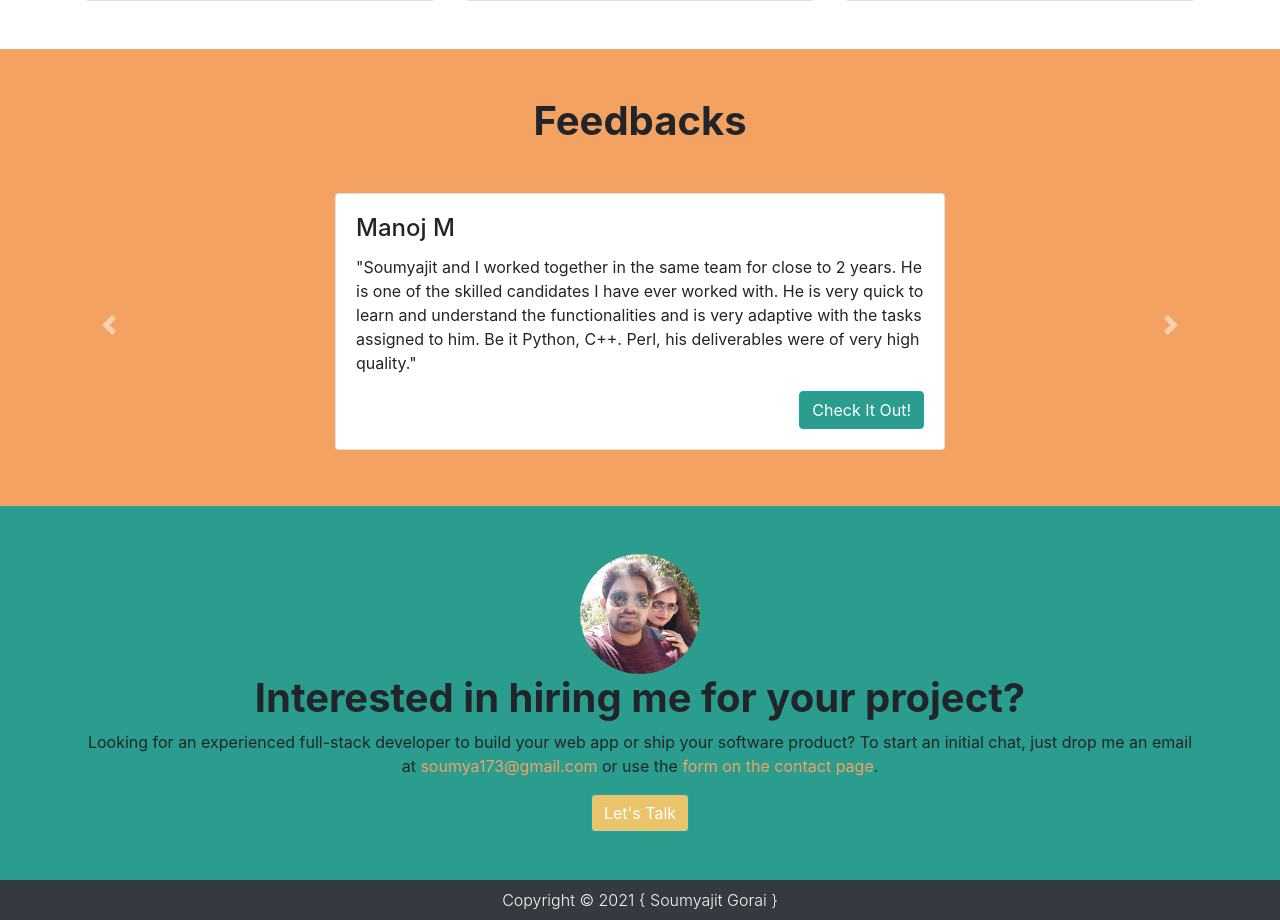
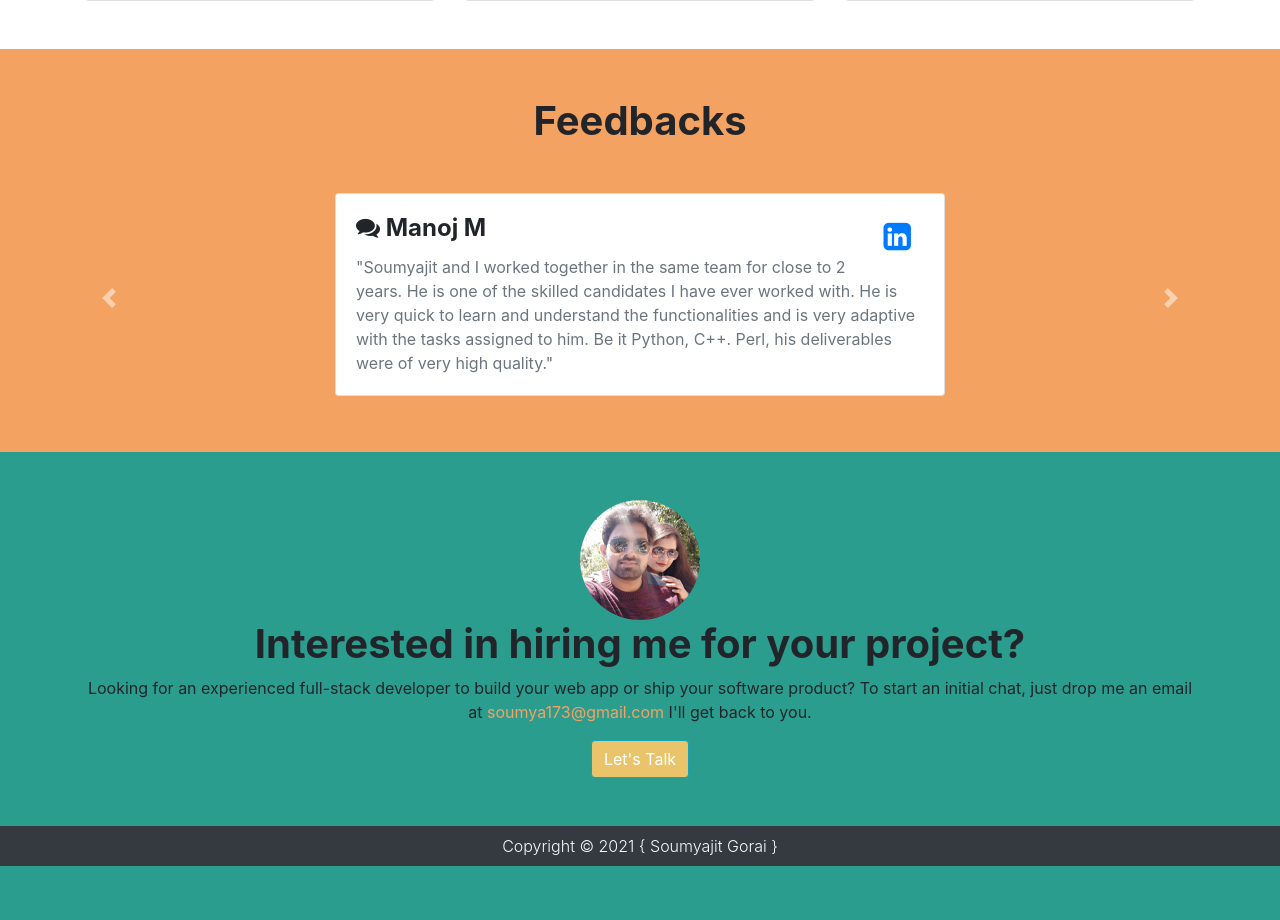
Before and after one commit to soumya173/django-portfolio, a Django app: page / in a window 1280 px wide. Shown: the part 893-1813 px from the top of the page. After the commit the page ends 1759 px from the top, so only its background shows below. Run offline with Django 3.2, Linux system fonts and the light colour scheme; some libraries are stand-ins or nearby versions.

Commit message:
Minor imporvements
- Add button functionalities
- Working links in resume page
- Feedback section improvements
- New migrations for removing like buttons
- Blog posts page improvements

```diff
--- a/projectportfolio/appportfolio/templates/index.html
+++ b/projectportfolio/appportfolio/templates/index.html
@@ -96,9 +96,8 @@
               <div class="card mb-2">
                 <!-- <img class="card-img-top" src="https://mdbootstrap.com/img/Photos/Horizontal/City/4-col/img%20(60).jpg" alt="Card image cap"> -->
                 <div class="card-body">
-                  <h4 class="card-title">Manoj M</h4>
-                  <p class="card-text">"Soumyajit and I worked together in the same team for close to 2 years. He is one of the skilled candidates I have ever worked with. He is very quick to learn and understand the functionalities and is very adaptive with the tasks assigned to him. Be it Python, C++. Perl, his deliverables were of very high quality."</p>
-                  <a href="https://www.linkedin.com/in/soumyajit-gorai-58b71110a/" class="btn btn-info bg-persian-green float-right" target="_blank">Check It Out!</a>
+                  <h4 class="card-title font-weight-bold"><i class="fa fa-comments" aria-hidden="true"></i> Manoj M<a href="https://www.linkedin.com/in/soumyajit-gorai-58b71110a/" class="btn btn-link float-right" target="_blank"><i class="fa fa-2x fa-linkedin-square" aria-hidden="true"></i></a></h4>
+                  <p class="card-text text-muted">"Soumyajit and I worked together in the same team for close to 2 years. He is one of the skilled candidates I have ever worked with. He is very quick to learn and understand the functionalities and is very adaptive with the tasks assigned to him. Be it Python, C++. Perl, his deliverables were of very high quality."</p>
                 </div>
               </div>
             </div>
@@ -111,9 +110,8 @@
               <div class="card mb-2">
                 <!-- <img class="card-img-top" src="https://mdbootstrap.com/img/Photos/Horizontal/City/4-col/img%20(60).jpg" alt="Card image cap"> -->
                 <div class="card-body">
-                  <h4 class="card-title">Ravikiran DG</h4>
-                  <p class="card-text">"Soumyajit Gorai is a perfect example of a skilled developer. He is focused, reliable and hardworking individual. It was a pleasure working with him for three years at Ribbon communications. He was the one whom I trusted and looked forward for any advice or guidance. His ability to go out of his way to help others has made him stand out. Any organization would be lucky to have him in their team."</p>
-                  <a href="https://www.linkedin.com/in/soumyajit-gorai-58b71110a/" class="btn btn-info bg-persian-green float-right" target="_blank">Check It Out!</a>
+                  <h4 class="card-title font-weight-bold"><i class="fa fa-comments" aria-hidden="true"></i> Ravikiran DG<a href="https://www.linkedin.com/in/soumyajit-gorai-58b71110a/" class="btn btn-link float-right" target="_blank"><i class="fa fa-2x fa-linkedin-square" aria-hidden="true"></i></a></h4>
+                  <p class="card-text text-muted">"Soumyajit Gorai is a perfect example of a skilled developer. He is focused, reliable and hardworking individual. It was a pleasure working with him for three years at Ribbon communications. He was the one whom I trusted and looked forward for any advice or guidance. His ability to go out of his way to help others has made him stand out. Any organization would be lucky to have him in their team."</p>
                 </div>
               </div>
             </div>
@@ -126,9 +124,8 @@
               <div class="card mb-2">
                 <!-- <img class="card-img-top" src="https://mdbootstrap.com/img/Photos/Horizontal/City/4-col/img%20(60).jpg" alt="Card image cap"> -->
                 <div class="card-body">
-                  <h4 class="card-title">Rajesh NE</h4>
-                  <p class="card-text">"Soumyajith is a smart team player and he is too eager to learn new technologies. He is always too fast in meeting dead lines and his ability to deal the complex use cases is just amazing. His main positives is his helping nature to the team mates. Am seeing him as a good team leader and successful techie in upcoming years!!!"</p>
-                  <a href="https://www.linkedin.com/in/soumyajit-gorai-58b71110a/" class="btn btn-info bg-persian-green float-right" target="_blank">Check It Out!</a>
+                  <h4 class="card-title font-weight-bold"><i class="fa fa-comments" aria-hidden="true"></i> Rajesh NE<a href="https://www.linkedin.com/in/soumyajit-gorai-58b71110a/" class="btn btn-link float-right" target="_blank"><i class="fa fa-2x fa-linkedin-square" aria-hidden="true"></i></a></h4>
+                  <p class="card-text text-muted">"Soumyajith is a smart team player and he is too eager to learn new technologies. He is always too fast in meeting dead lines and his ability to deal the complex use cases is just amazing. His main positives is his helping nature to the team mates. Am seeing him as a good team leader and successful techie in upcoming years!!!"</p>
                 </div>
               </div>
             </div>
@@ -152,8 +149,8 @@
   <div class="container text-center">
     <img class="rounded-circle" src="{% static 'appportfolio/images/120x120.png' %}" alt="">
     <h1 class="font-weight-bold">Interested in hiring me for your project?</h1>
-    <p>Looking for an experienced full-stack developer to build your web app or ship your software product? To start an initial chat, just drop me an email at <a class="text-sandy-brown" href="#">soumya173@gmail.com</a> or use the <a class="text-sandy-brown" href="#">form on the contact page</a>.</p>
-    <a class="btn btn-info bg-crayola" href="#">Let's Talk</a>
+    <p>Looking for an experienced full-stack developer to build your web app or ship your software product? To start an initial chat, just drop me an email at <a class="text-sandy-brown" href="mailto:soumya173@gmail.com">soumya173@gmail.com</a> I'll get back to you.</p>
+    <a class="btn btn-info bg-crayola" href="mailto:soumya173@gmail.com">Let's Talk</a>
   </div>
 </section>
 {% endblock %}
--- a/projectportfolio/projectportfolio/settings.py
+++ b/projectportfolio/projectportfolio/settings.py
@@ -26,7 +26,7 @@ SECRET_KEY = '#1naaz%v$x$()5=21r&zo$n%z=f*n6nxyf6!4u1is245xxj$ft'
 # SECURITY WARNING: don't run with debug turned on in production!
 DEBUG = True
 
-ALLOWED_HOSTS = ['localhost', 'soumya173.pythonanywhere.com']
+ALLOWED_HOSTS = ['localhost', '127.0.0.1', 'soumya173.pythonanywhere.com']
 
 
 # Application definition
```
Also changed, not shown: projectportfolio/appblog/templates/blogposts.html (+8 -0 lines), projectportfolio/appportfolio/templates/resume.html (+5 -5 lines), projectportfolio/appblog/migrations/0005_remove_posts_likes.py (added).
